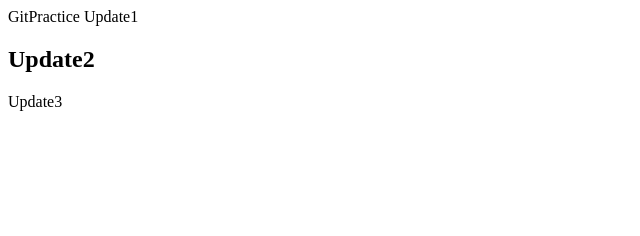
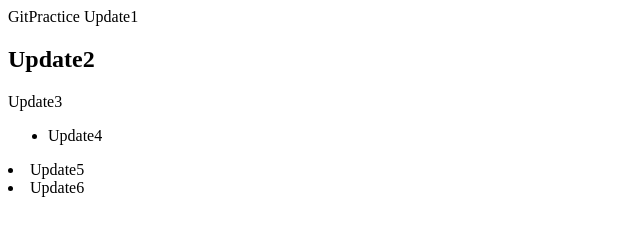
Before and after one commit to grassco-fun/GitPractice, a plain HTML site: page index.html in a window 1280 px wide. Shown: the whole page, without its empty margins (0-640 px from the left). Drawn offline with Linux system fonts and the light colour scheme.

Commit message:
testMassage4

```diff
--- a/index.html
+++ b/index.html
@@ -10,5 +10,10 @@
     Update1
     <h2>Update2</h2>
     <p>Update3</p>
+    <ul>
+        <li>Update4</ul>
+        <li>Update5</ul>
+        <li>Update6</ul>
+    </ul>
 </body>
 </html>
```
